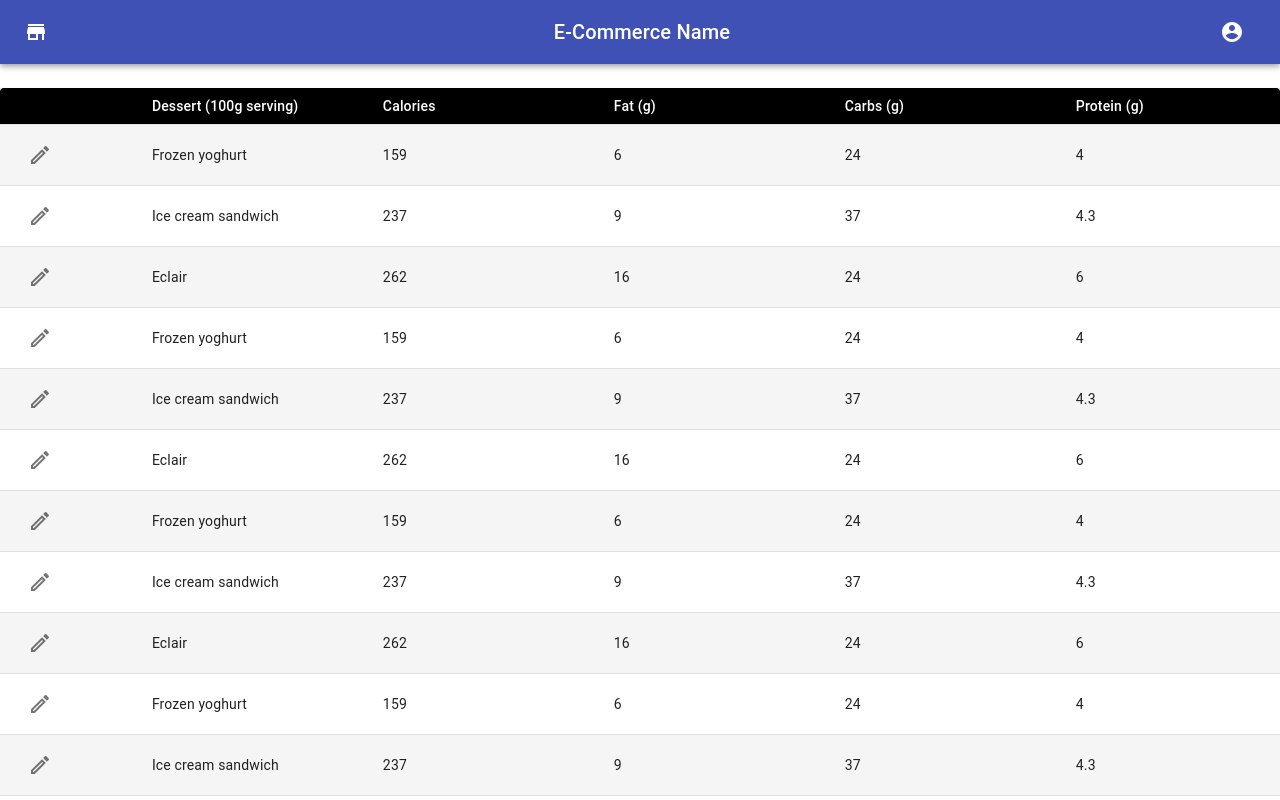
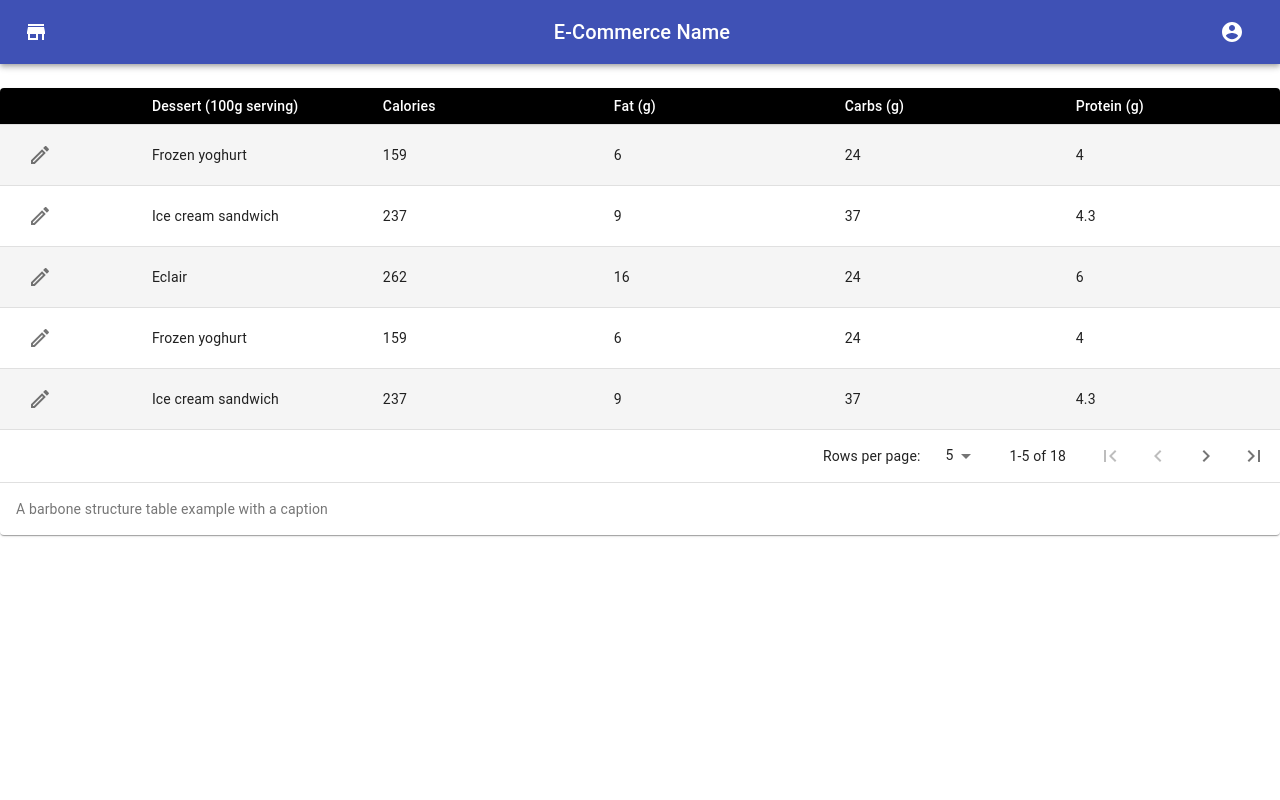
Before and after one commit to msymbolEJA/frontend-textile, a React (Create React App) app: page /orders in a window 1280 px wide. Shown: the top 800 px of the page. Built offline with nearby package versions, Linux system fonts and the light colour scheme.

Commit message:
completed pagination

```diff
--- a/src/components/orders/Orders.js
+++ b/src/components/orders/Orders.js
@@ -197,7 +197,7 @@ function Orders() {
   };
 
   const handleChangeRowsPerPage = (event) => {
-    setRowsPerPage(parseInt(event.target.value, 10));
+    setRowsPerPage(+event.target.value);
     setPage(0);
   };
 
@@ -245,7 +245,12 @@ function Orders() {
 
   return (
     <Paper className={classes.root}>
-      <Table className={classes.table} aria-label="caption table" size="small">
+      <Table
+        className={classes.table}
+        stickyHeader
+        aria-label="sticky table"
+        size="small"
+      >
         <caption>A barbone structure table example with a caption</caption>
         <TableHead>
           <TableRow>
@@ -260,7 +265,9 @@ function Orders() {
           </TableRow>
         </TableHead>
         <TableBody>
-          {rows.map((row) => (
+          {rows
+            .slice(page * rowsPerPage, page * rowsPerPage + rowsPerPage)
+            .map((row) => (
               <StyledTableRow key={row.id}>
                 <TableCell className={classes.selectTableCell}>
                   {row.isEditMode ? (
```
Lines whose indentation alone changed are shown as unchanged.
